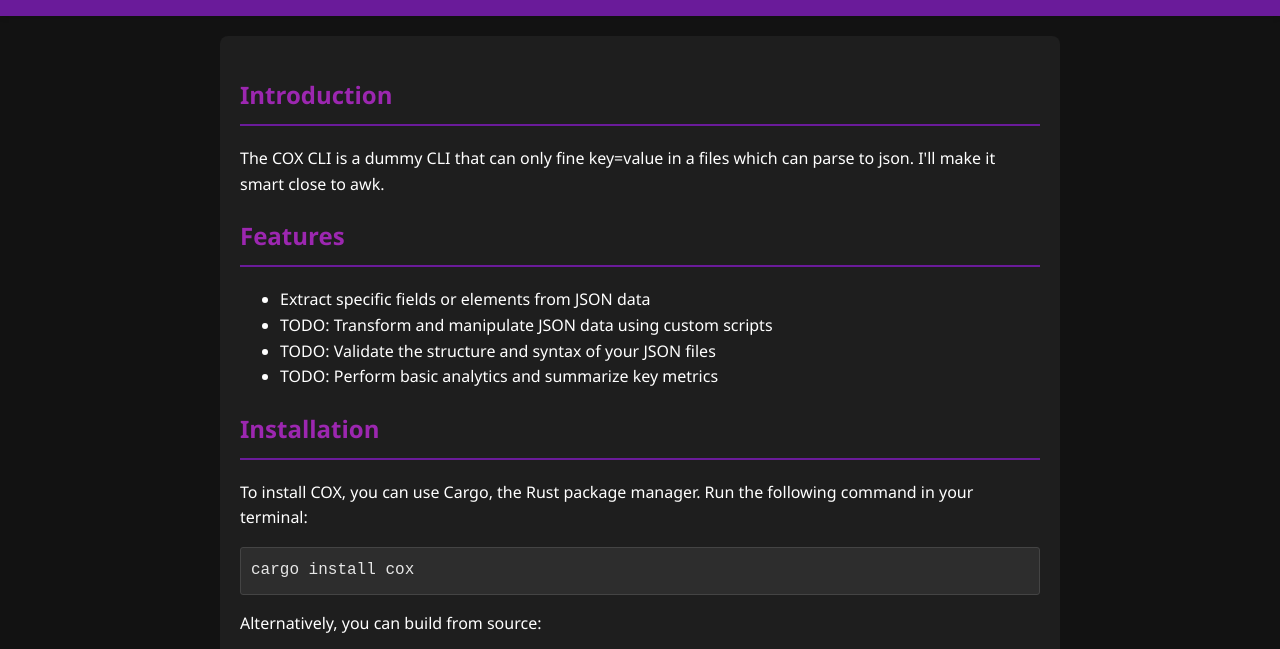
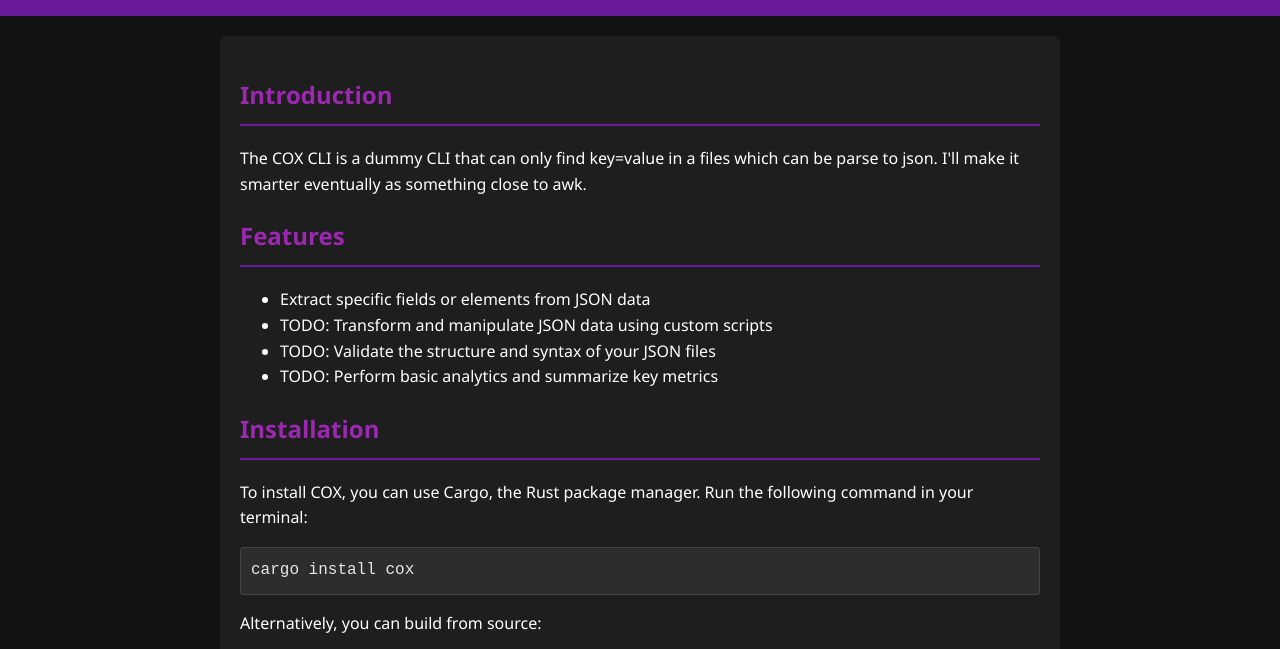
Before and after one commit to paahaad/cox, a plain HTML site: page docs/index.html in a window 1280 px wide. Shown: the part 111-760 px from the top of the page. Drawn offline with Linux system fonts and the light colour scheme.

Commit message:
update docx

```diff
--- a/docs/index.html
+++ b/docs/index.html
@@ -100,8 +100,8 @@
       <section>
         <h2>Introduction</h2>
         <p>
-          The COX CLI is a dummy CLI that can only fine key=value in a files
-          which can parse to json. I'll make it smart close to awk.
+          The COX CLI is a dummy CLI that can only find key=value in a files
+          which can be parse to json. I'll make it smarter eventually as something close to awk.
         </p>
       </section>
 
```
